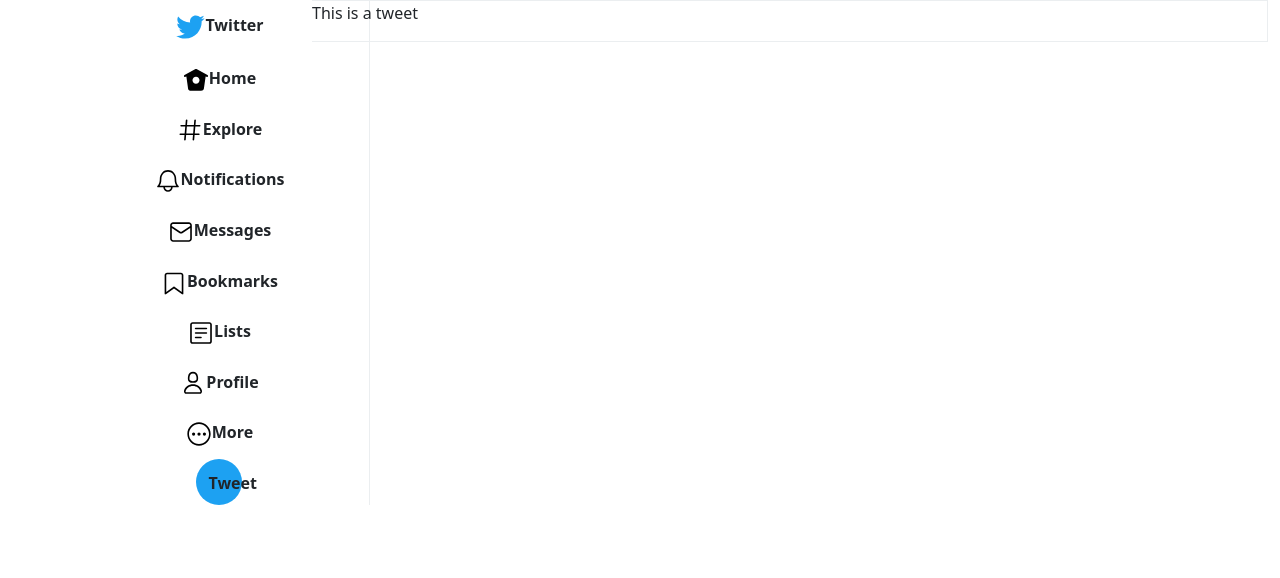
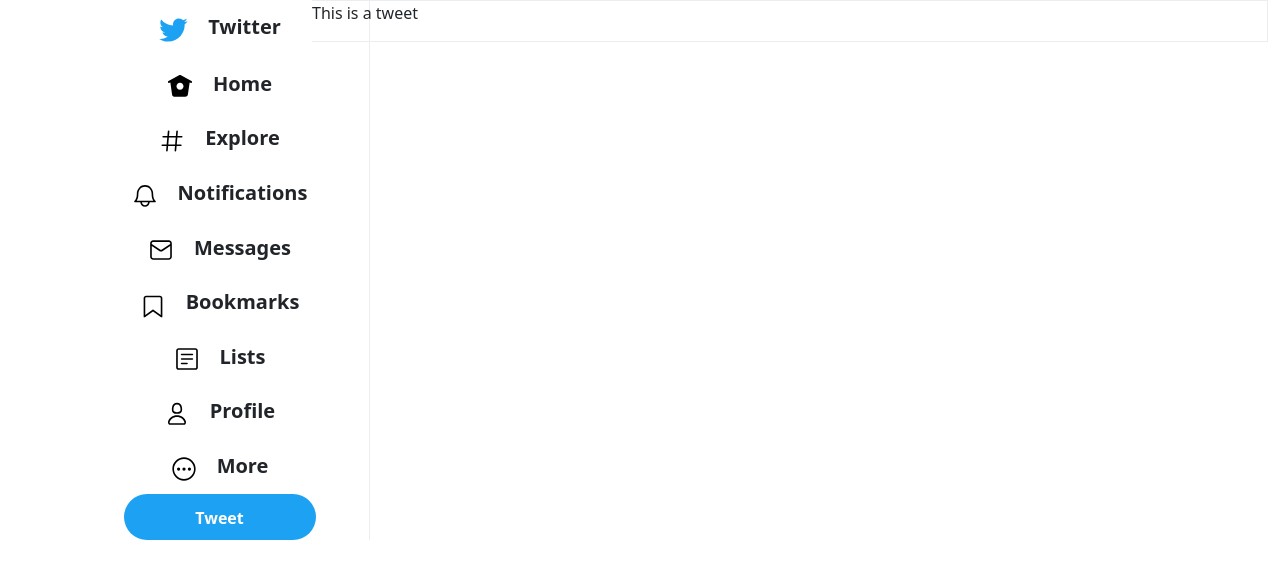
Before and after one commit to JulianAR97/twitter-clone, a React (Create React App) app: page / in a window 1280 px wide. Shown: the top 578 px of the page. Built offline with nearby package versions, Linux system fonts and the light colour scheme.

Commit message:
fixed navicon span's margin'

```diff
--- a/src/App.css
+++ b/src/App.css
@@ -5,8 +5,17 @@
     width: calc(100% - 70px)
   }
 
+  .nav-icon {
+    padding: 12px
+  }
+
   #sidebar {
     width: 70px;
+  }
+
+  #tweet-button {
+    height: 46px;
+    width: 46px;
   }
 }
 @media screen and (min-width: 1275px) {
@@ -16,8 +25,17 @@
     width: calc(100% - 300px)
   }
 
+  .nav-icon {
+    padding: 12px 20px;
+  }
+
   #sidebar {
     width: 300px;
+  }
+
+  #tweet-button {
+    height: 46px;
+    width: 192px;
   }
 }
 
@@ -36,6 +54,10 @@ body,
   height: 100%;
 }
 
+#icon-container {
+  text-align: left;
+}
+
 #nav {
   display: inline-block;
   font-weight: bold;
@@ -52,12 +74,16 @@ body,
   cursor: pointer;
   display: inline-block;
   margin-left: auto;
-  padding: 12px;
 }
 
 .nav-icon:hover {
   background-color: #E8F5FE;
   color: #1DA1F2;
+}
+
+.nav-icon span {
+  font-size: 20px;
+  margin-left: 20px;
 }
 
 #sidebar {
@@ -76,8 +102,6 @@ body,
 #tweet-button {
   background-color: #1DA1F2;
   border-radius: 9999px;
+  color: white;
   display: inline-block;
-  height: 46px;
-  padding: none;
-  width: 46px;
 }
```
